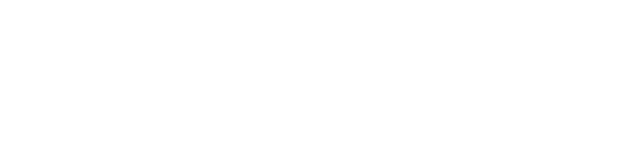
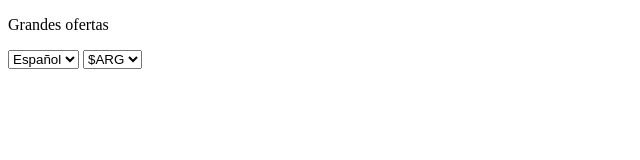
Before and after one commit to luciaduque248/FrontCat-Dog, a plain HTML site: page pages/inicio.html in a window 1280 px wide. Shown: the whole page, without its empty margins (0-640 px from the left). Drawn offline with Linux system fonts and the light colour scheme.

Commit message:
inicio was modified

```diff
--- a/pages/inicio.html
+++ b/pages/inicio.html
@@ -8,5 +8,21 @@
 </head>
 <body>
 
+    <div>
+        <p>Grandes ofertas</p>
+
+        <select name="idioma" id="">
+            <option value="Español">Español</option>
+            <option value="Inglés">Inglés</option>
+            <option value="Francés">Francés</option>
+        </select>
+
+        <select name="peso" id="">
+            <option value="">$ARG</option>
+            <option value="">$COP</option>
+            <option value="">$USD</option>
+        </select>
+    </div>
+
 </body>
 </html>
```
